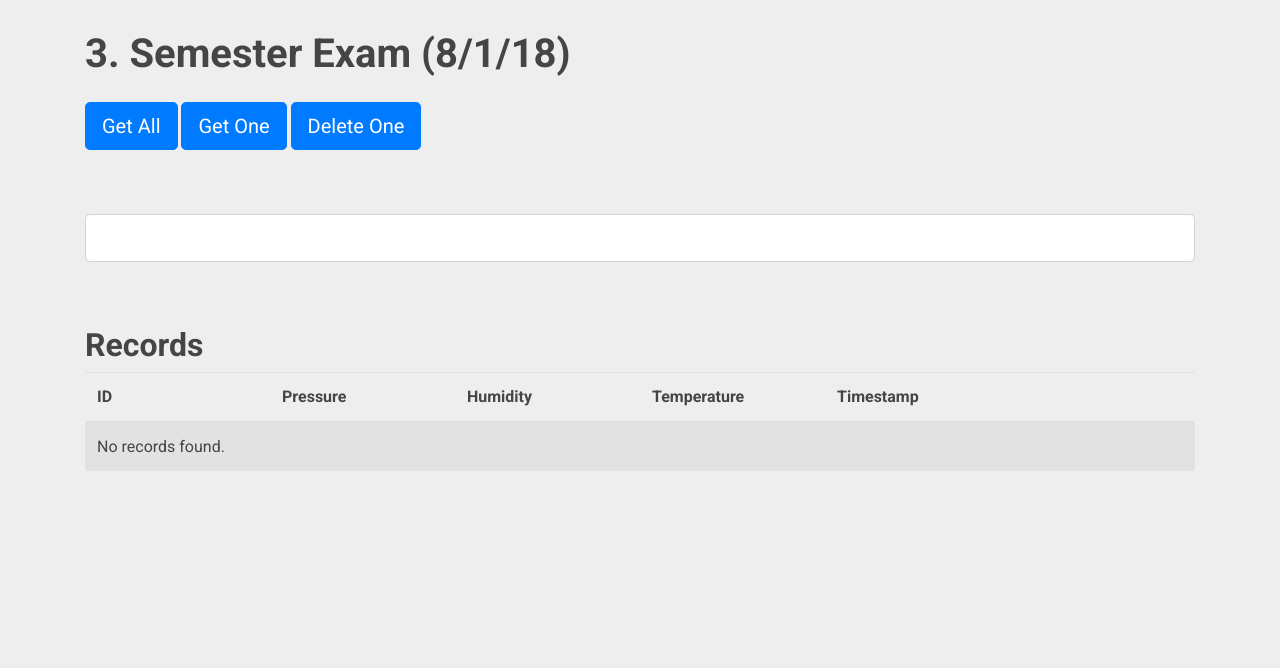
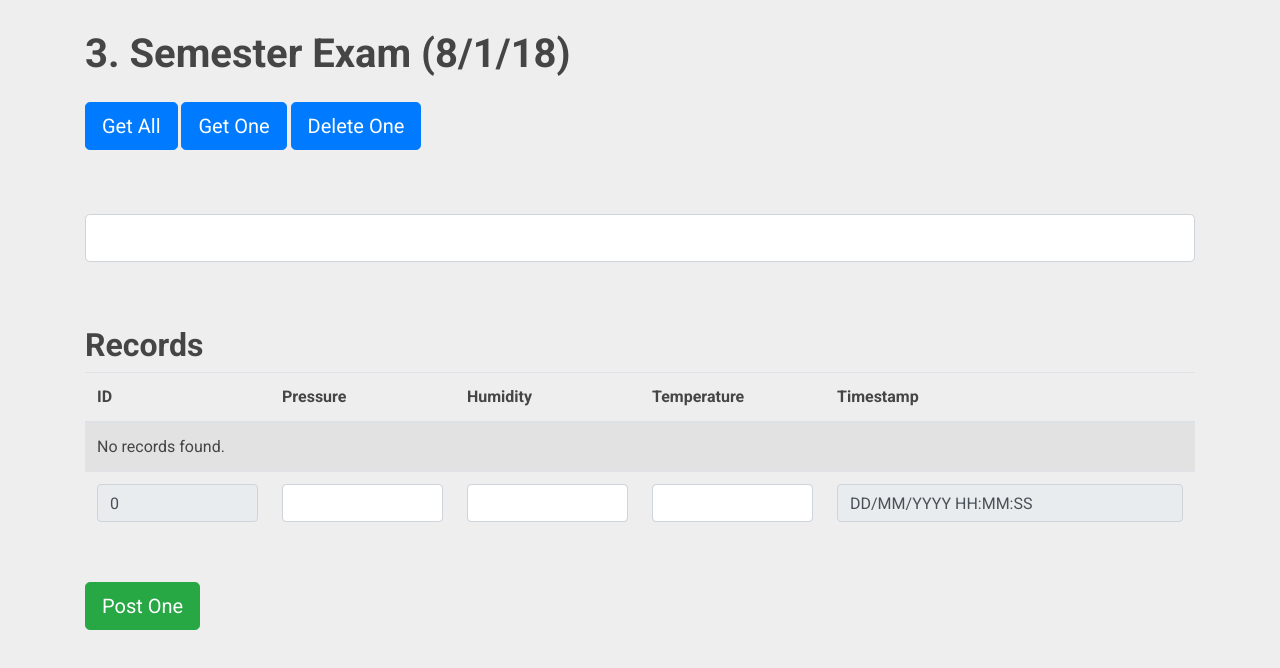
Before and after one commit to Michael-MO/TypeScript-4, a website built with webpack: page src/index.htm in a window 1280 px wide. Built offline with nearby package versions, Linux system fonts and the light colour scheme; no server answers.

Commit message:
Prepare HTML for 'POST'

```diff
--- a/src/index.htm
+++ b/src/index.htm
@@ -56,7 +56,21 @@
             </thead>
             <tbody id="tBodyContent">
             </tbody>
+            <tfoot id="tFootContent">
+              <tr>
+                <td><input id="InputId" class="form-control mb-3" value="0" disabled></td>
+                <td><input id="InputId" class="form-control mb-3"></td>
+                <td><input id="InputId" class="form-control mb-3"></td>
+                <td><input id="InputId" class="form-control mb-3"></td>
+                <td><input id="InputId" class="form-control mb-3" value="DD/MM/YYYY HH:MM:SS" disabled></td>
+              </tr>
+            </tfoot>
           </table>
+        </div>
+      </div>
+      <div class="row mt-3">
+        <div class="col">
+          <button id="PostOne" class="btn btn-success btn-lg">Post One</button>
         </div>
       </div>
     </div>
```
